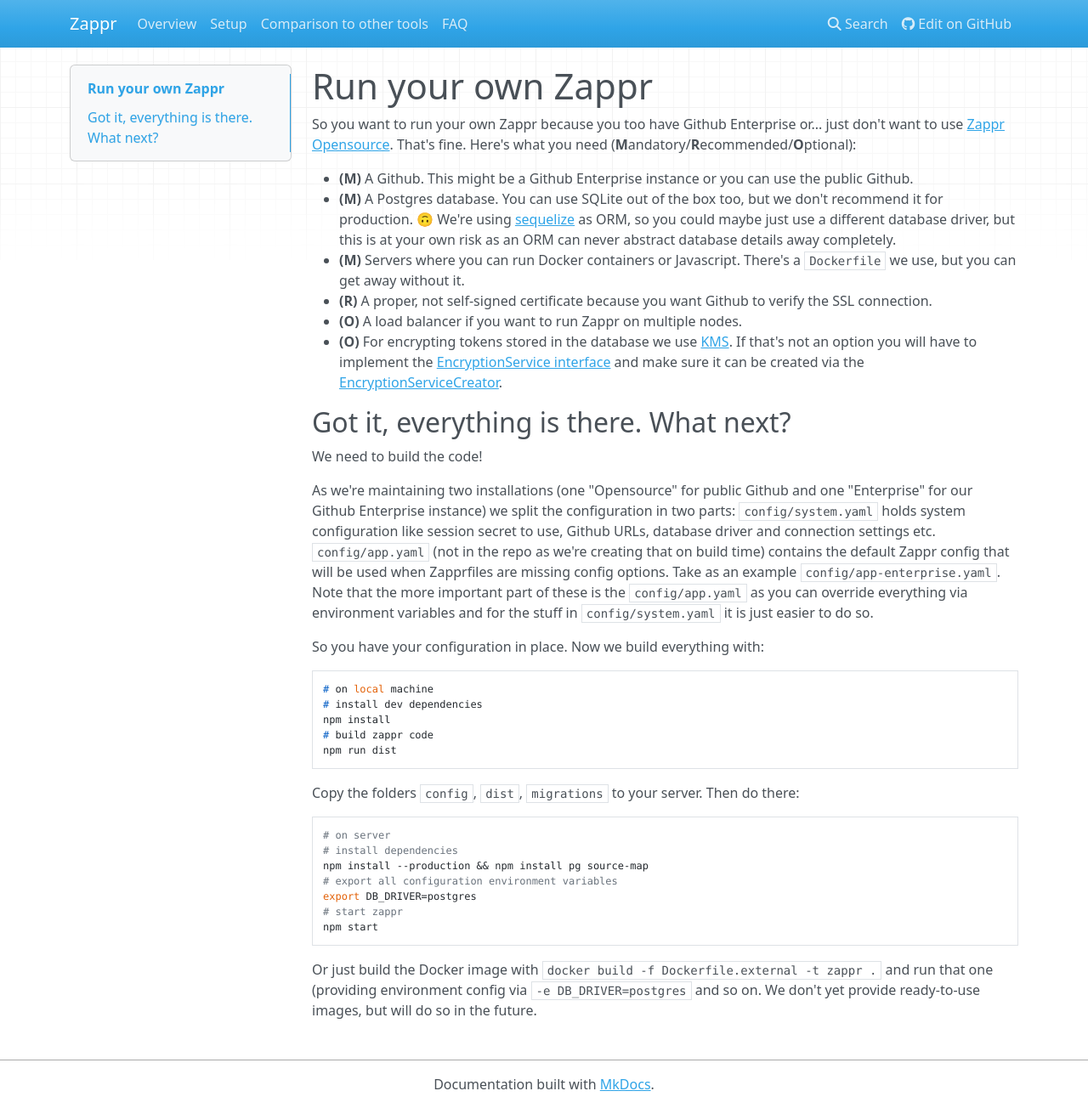
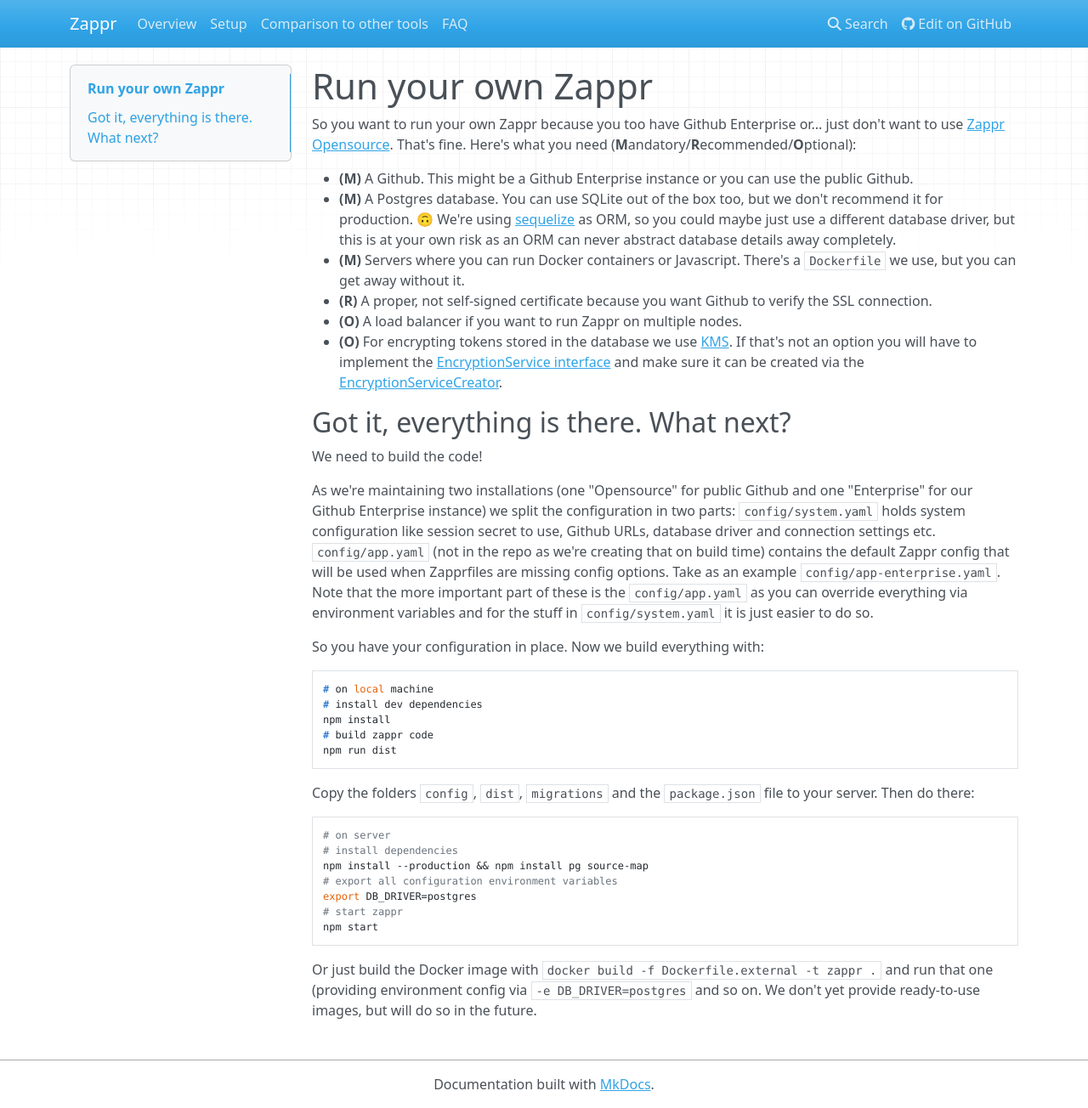
Before and after one commit to zalando/zappr, an MkDocs documentation site: the page built from docs/run-your-own.md, in a window 1280 px wide and 1304 px high. Shown: the whole window at 85% size. Built offline with MkDocs 1.6.1, drawn with Linux system fonts in a browser that asks for light colours; nearby versions of some CDN libraries; old or Windows-style settings are respelled for this version of MkDocs.

Commit message:
Update run-your-own.md

```diff
--- a/docs/run-your-own.md
+++ b/docs/run-your-own.md
@@ -23,7 +23,7 @@ So you have your configuration in place. Now we build everything with:
     # build zappr code
     npm run dist
 
-Copy the folders `config`, `dist`, `migrations` to your server. Then do there:
+Copy the folders `config`, `dist`, `migrations` and the `package.json` file to your server. Then do there:
 
     # on server
     # install dependencies
```
